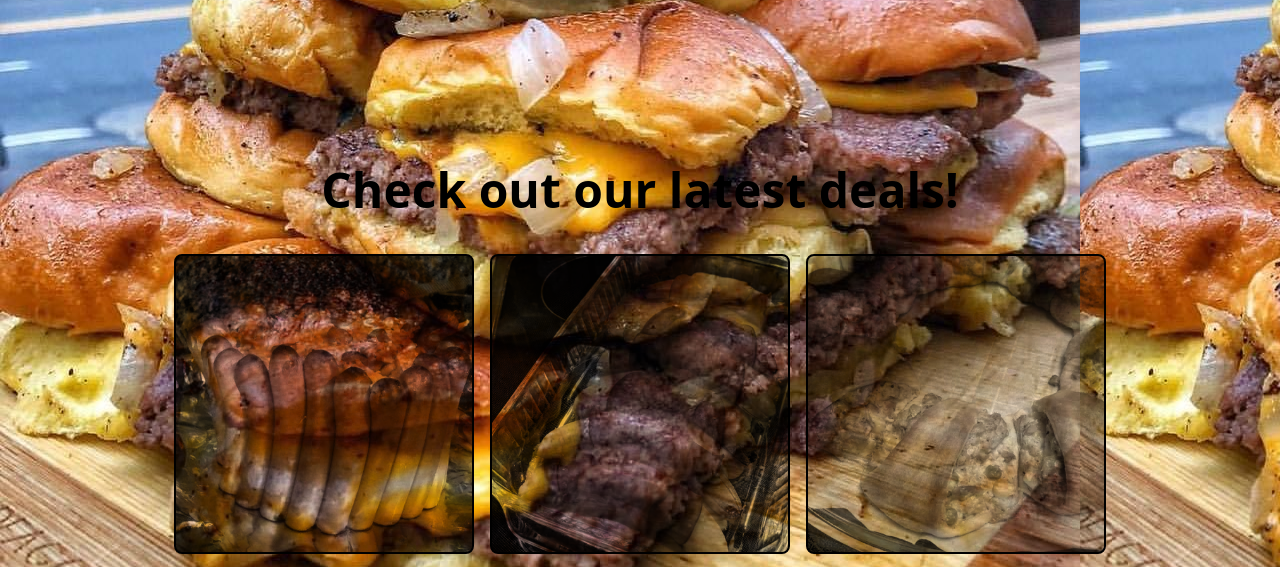
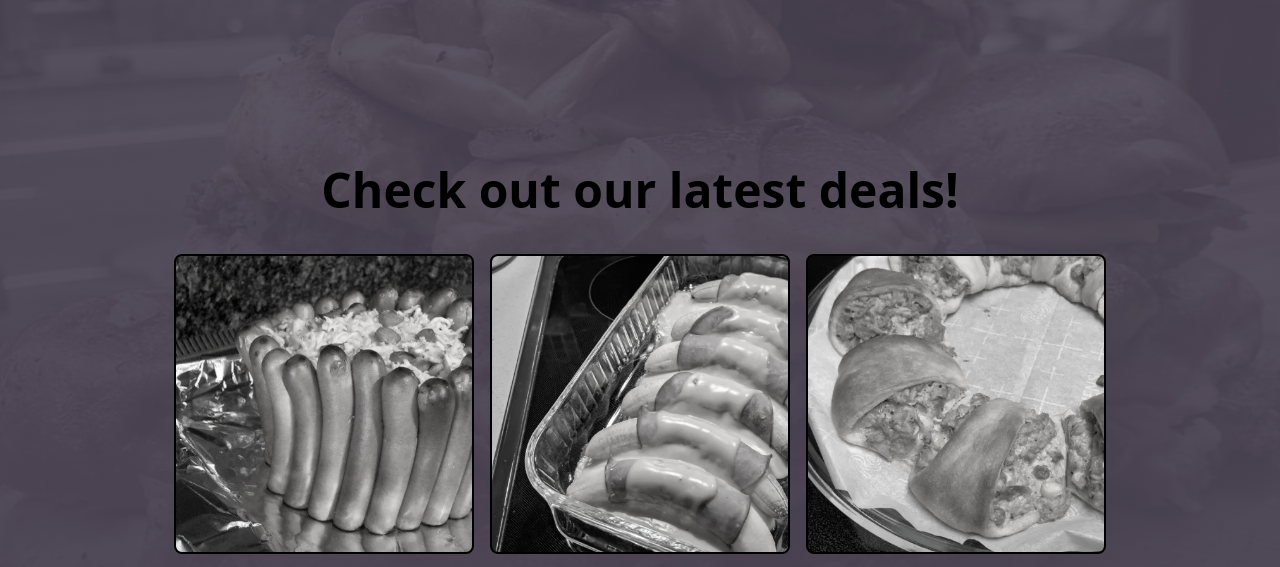
Before and after one commit to cdogcoder/restaurant-page, a website built with webpack: page src/template.html in a window 1280 px wide. Shown: the part 689-1256 px from the top of the page. Built offline with nearby package versions, Linux system fonts and the light colour scheme.

Commit message:
Add gradient on restaurant page background

```diff
--- a/src/styles.css
+++ b/src/styles.css
@@ -25,6 +25,24 @@ header, footer{
     flex-direction: column;
     align-items: center;
     background-image: url("./assets/delicious-food.jpg");
+    background-size: cover;
+    background-repeat: no-repeat;
+    filter: grayscale(85%);
+    position: relative;
+}
+
+.gradient {
+    position: absolute;
+    top: 0;
+    left: 0;
+    z-index: 1;
+    height: 100%;
+    width: 100%;
+    background-image: linear-gradient(rgba(255, 0, 0, 0) -500%, rgb(102, 51, 153));
+}
+
+.content * {
+    z-index: 2;
 }
 
 .content .hero-text {
@@ -58,7 +76,6 @@ header, footer{
     border: 2px solid black;
     border-radius: .5rem;
     background-size: cover;
-    background-position: -3rem;
     filter: grayscale(85%);
     background-color: rgba(102, 51, 153, 0.5);
     mix-blend-mode: multiply;
--- a/src/template.html
+++ b/src/template.html
@@ -14,6 +14,7 @@
       </nav>
     </header>
     <div class="content">
+      <div class="gradient"></div>
       <h1 class="hero-text">
         Welcome to the best restaurant page... ever!
         <br />
```
